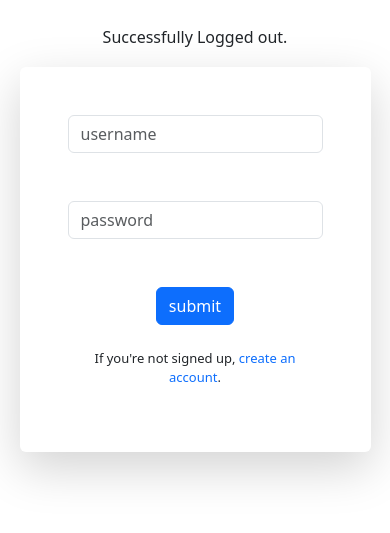
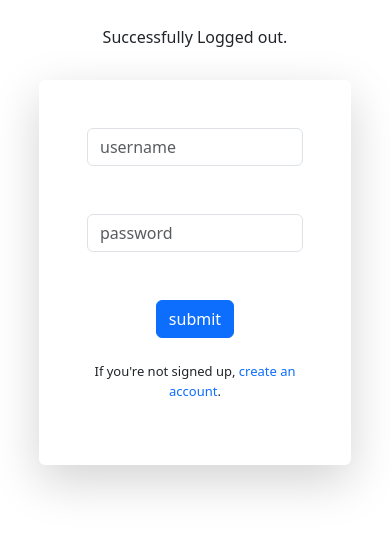
Before and after one commit to einstein2306/recipes, a Django app: page /logout in a window 390 px wide. Shown: the top 533 px of the page. Run offline with Django 5.2, Linux system fonts and the light colour scheme.

Commit message:
minor change

```diff
--- a/recipe/static/recipe/login.css
+++ b/recipe/static/recipe/login.css
@@ -27,21 +27,3 @@
         text-decoration: none;
     }
 }
-
-@media only screen and (max-width: 600px) {
-    .change {
-        width: 90%; /* Further adjust the width for smaller screens */
-        margin-left: 5%; /* Center the form */
-        margin-top: 10px; /* Adjust the top margin */
-    }
-    .change form {
-        margin-top: 5%;
-        width: 100%; /* Make the form take full width */
-    }
-    #message {
-        margin-top: 5%;
-    }
-    .change a {
-        text-decoration: none;
-    }
-}
```
